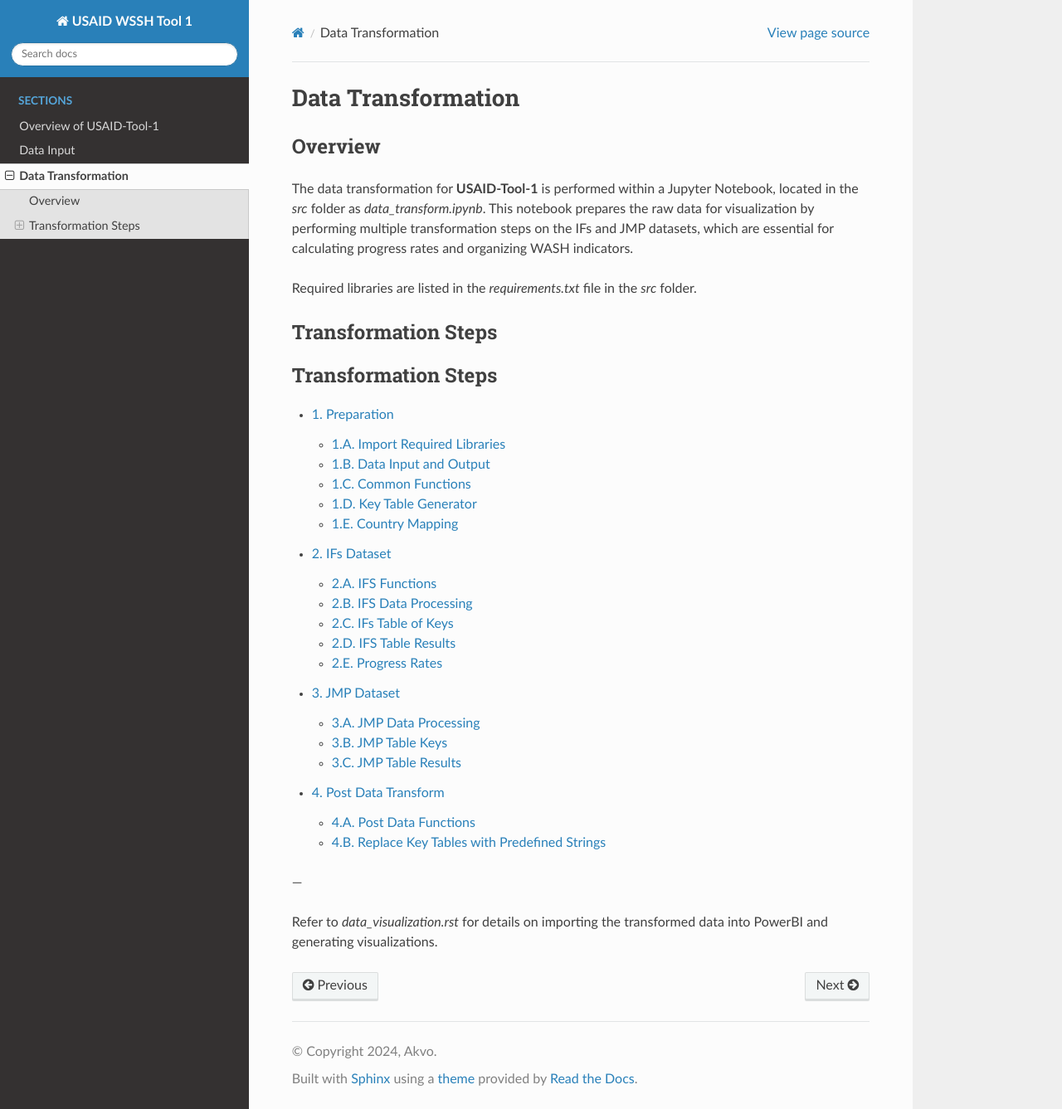
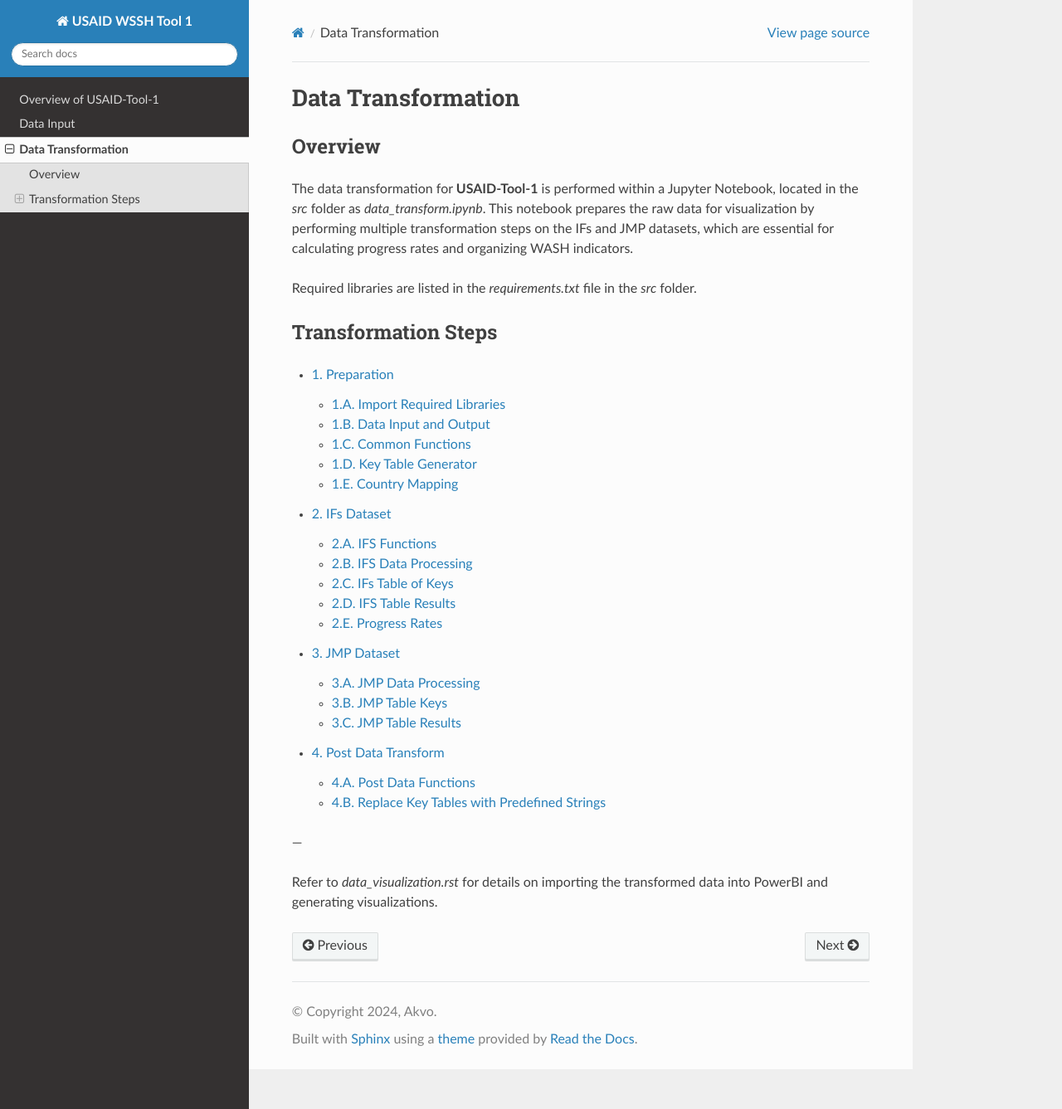
Before and after one commit to akvo/wash-futures-explorer, a Sphinx documentation site: the page built from docs/data_transformation.rst, in a window 1280 px wide and 1337 px high. Shown: the whole window at 83% size. Built offline with Sphinx 7.4.7 and the Read the Docs theme 3.1.0, drawn with Linux system fonts in a browser that asks for light colours.

Commit message:
[#2] Remove captions from toctree

```diff
--- a/docs/data_transformation.rst
+++ b/docs/data_transformation.rst
@@ -14,7 +14,6 @@ Transformation Steps
 
 .. toctree::
    :maxdepth: 2
-   :caption: Transformation Steps
 
    1_code_preparation
    2_code_ifs_dataset
--- a/docs/index.rst
+++ b/docs/index.rst
@@ -27,7 +27,6 @@ Contents
 
 .. toctree::
    :maxdepth: 3
-   :caption: Sections
 
    overview
    data_input
```
